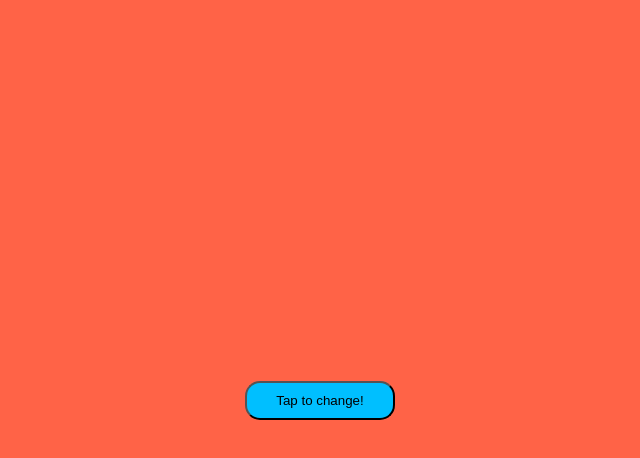
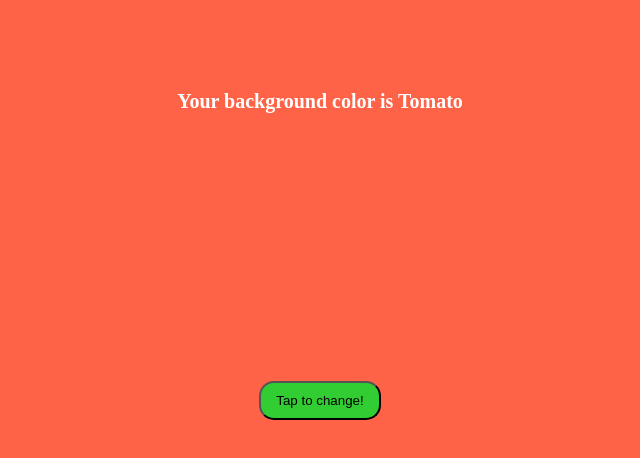
Before and after one commit to Prasanta651/color-changing, a plain HTML site: page index.html in a window 1280 px wide. Shown: the whole page, without its empty margins (320-960 px from the left). Drawn offline with Linux system fonts and the light colour scheme.

Commit message:
print selected color name

```diff
--- a/app.js
+++ b/app.js
@@ -1,23 +1,30 @@
 // Changing the background color of a page in JavaScrip
 const body = document.body;
+const btn = document.querySelector('button');
+const colorContent = document.getElementById('colorContent');
+
 const backgroundColors = [
-    "#FF6347", // Tomato
-    "#4682B4", // Steel Blue
-    "#32CD32", // Lime Green
-    "#FFD700", // Gold
-    "#8A2BE2", // Blue Violet
-    "#FFA500", // Orange
-    "#00CED1", // Dark Turquoise
-    "#FF69B4", // Hot Pink
-    "#7CFC00", // Lawn Green
-    "#9400D3"  // Dark Violet
-  ];
-body.style.backgroundColor = backgroundColors[0];
-const btn = document.querySelector('button');
+    { color: "#FF6347", name: "Tomato" },
+    { color: "#4682B4", name: "Steel Blue" },
+    { color: "#32CD32", name: "Lime Green" },
+    { color: "#FFD700", name: "Gold" },
+    { color: "#8A2BE2", name: "Blue Violet" },
+    { color: "#FFA500", name: "Orange" },
+    { color: "#00CED1", name: "Dark Turquoise" },
+    { color: "#FF69B4", name: "Hot Pink" },
+    { color: "#7CFC00", name: "Lawn Green" },
+    { color: "#9400D3", name: "Dark Violet" }
+];
+
+body.style.backgroundColor = backgroundColors[0].color;
+showSelectedColor(backgroundColors[0].name);
+btn.style.backgroundColor = backgroundColors[2].color;
+
 btn.addEventListener('click', bgChanger);
 function bgChanger() {
-    const colorIndx = parseInt(Math.random() * backgroundColors.length);
-    body.style.backgroundColor = backgroundColors[colorIndx];
+    const selectedColor = backgroundColors[parseInt(Math.random() * backgroundColors.length)];
+    body.style.backgroundColor = selectedColor.color;
+    showSelectedColor(selectedColor.name);
     btnColorChanger();
 }
 
@@ -34,4 +41,29 @@ function hoverEffect() {
     btn.style.backgroundColor = bodyColor;
     body.style.backgroundColor = btnColor;
 
+    const selectedColor = backgroundColors.find(currObj => currObj.color.toLowerCase() === rgbToHex(btnColor).toLowerCase());
+
+    if(selectedColor) {
+        showSelectedColor(selectedColor.name);
+    }else {
+        console.warn('color not found')
+    }
 }
+
+function showSelectedColor(colorName) {
+    colorContent.innerText = "Your background color is " + colorName;
+    colorContent.style.color = 'white';
+}
+
+function rgbToHex(rgbColor) {
+    // Split the RGB string to get the individual color components
+    const rgbValues = rgbColor.match(/\d+/g);
+
+    // Convert decimal RGB values to hexadecimal
+    const hexR = parseInt(rgbValues[0]).toString(16).padStart(2, '0');
+    const hexG = parseInt(rgbValues[1]).toString(16).padStart(2, '0');
+    const hexB = parseInt(rgbValues[2]).toString(16).padStart(2, '0');
+
+    // Concatenate hexadecimal values with '#' symbol
+    return `#${hexR}${hexG}${hexB}`;
+}
--- a/index.html
+++ b/index.html
@@ -1,5 +1,6 @@
 <!DOCTYPE html>
 <html lang="en">
+
 <head>
     <meta charset="UTF-8">
     <meta name="viewport" content="width=device-width, initial-scale=1.0">
@@ -7,8 +8,11 @@
 
     <link rel="stylesheet" href="style.css">
 </head>
+
 <body>
+    <div id="colorContent"></div>
     <button>Tap to change!</button>
     <script src="app.js"></script>
 </body>
+
 </html>
--- a/style.css
+++ b/style.css
@@ -7,10 +7,17 @@ body {
     height: 100vh;
 }
 
+#colorContent {
+    margin-bottom: 30px;
+    font-size: 20px;
+    font-weight: 700;
+    position: absolute;
+    top: 90px;
+}
+
 button {
     background-color: deepskyblue;
     padding: 10px 15px;
     border-radius: 15px;
-    width: 150px;
     cursor: pointer;
 }
```
